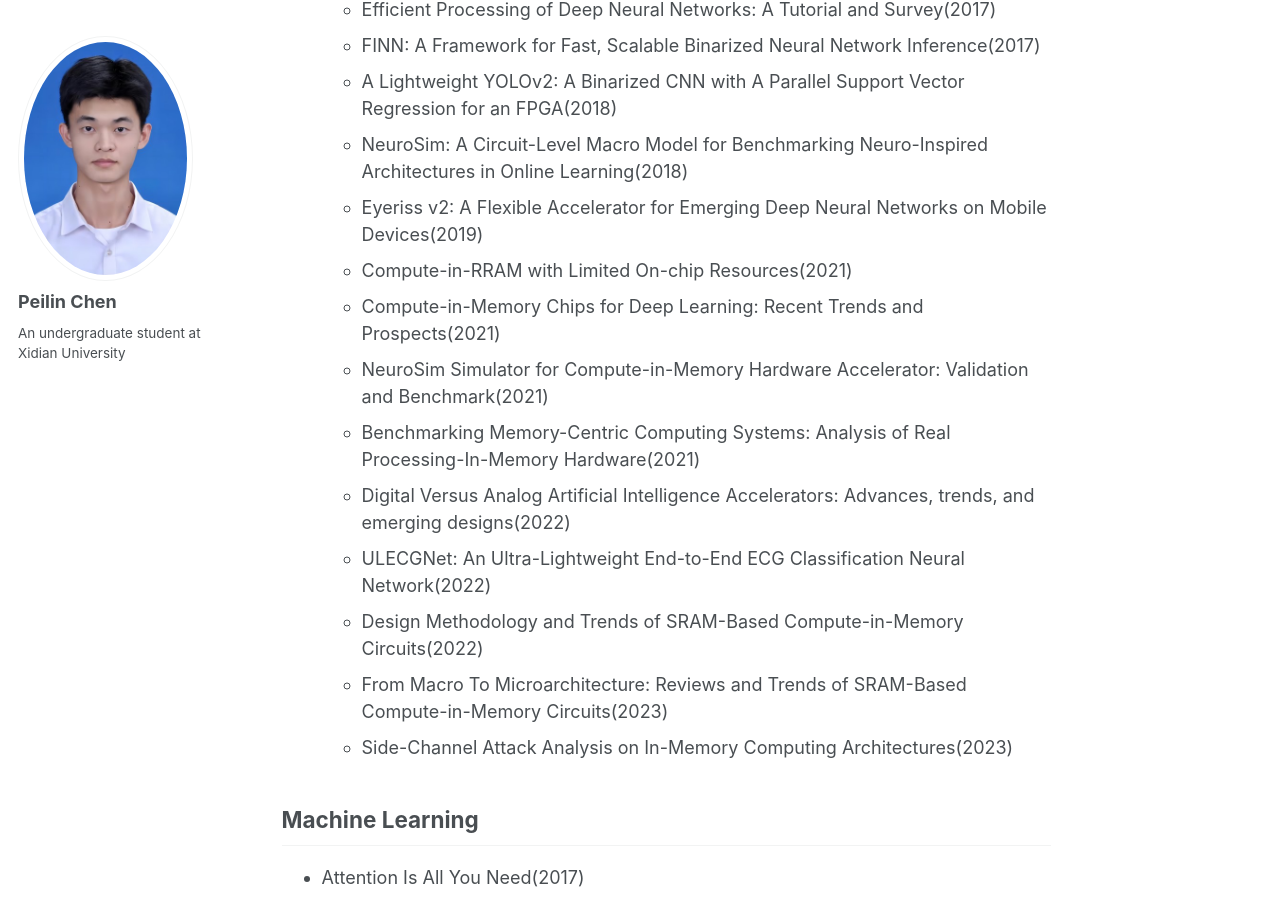
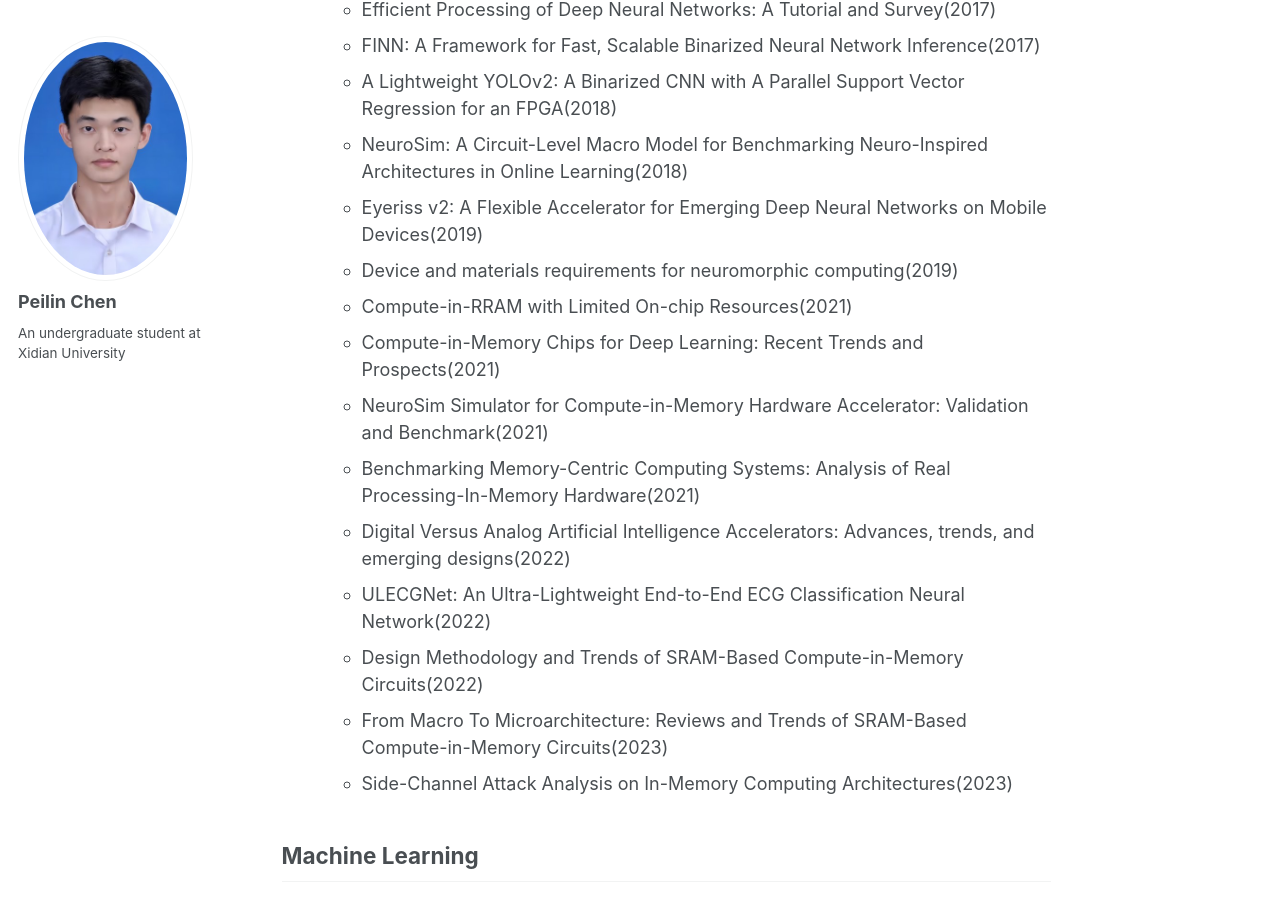
Before and after one commit to peilin-chen/peilin-chen.github.io, a Jekyll site: the page built from _pages/reading list.md, in a window 1280 px wide and 900 px high, scrolled down 2651 px. Built offline with Jekyll 4.4.1, drawn with Linux system fonts in a browser that asks for light colours.

Commit message:
Update reading list.md

```diff
--- a/_pages/reading list.md
+++ b/_pages/reading list.md
@@ -54,6 +54,7 @@ author_profile: true
   - A Lightweight YOLOv2: A Binarized CNN with A Parallel Support Vector Regression for an FPGA(2018)
   - NeuroSim: A Circuit-Level Macro Model for Benchmarking Neuro-Inspired Architectures in Online Learning(2018)
   - Eyeriss v2: A Flexible Accelerator for Emerging Deep Neural Networks on Mobile Devices(2019)
+  - Device and materials requirements for neuromorphic computing(2019)
   - Compute-in-RRAM with Limited On-chip Resources(2021)
   - Compute-in-Memory Chips for Deep Learning: Recent Trends and Prospects(2021)
   - NeuroSim Simulator for Compute-in-Memory Hardware Accelerator: Validation and Benchmark(2021)
```
